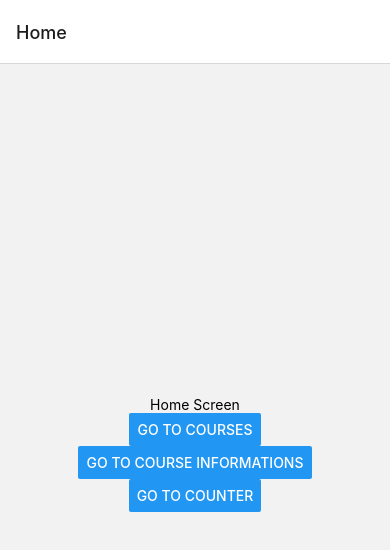
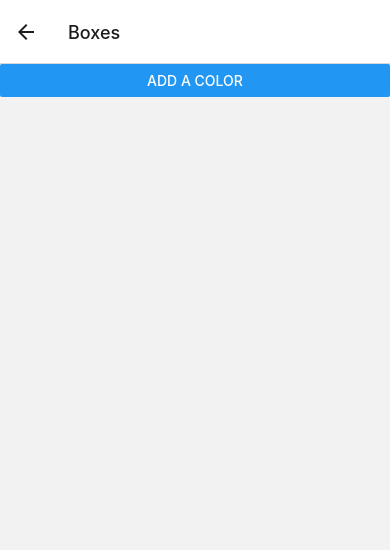
Before and after one commit to Ayalni2289/First-React-App, a React Native app in the folder firstApp/: screen /Boxes in a window 390 px wide. Shown: the top 550 px of the page. Built offline with nearby package versions, Linux system fonts and the light colour scheme.

Commit message:
Added Add Color button and added colors.

```diff
--- a/firstApp/App.js
+++ b/firstApp/App.js
@@ -5,6 +5,7 @@ import HomeScreen from './src/screens/homeScreen';
 import CoursesScreen from './src/screens/coursesScreen';
 import CoursesInformation from './src/screens/coursesInformation';
 import CounterScreen from './src/screens/counterScreen';
+import BoxScreen from './src/screens/boxScreen';
 
 export default function App() {
   const Stack = createNativeStackNavigator();
@@ -16,6 +17,7 @@ export default function App() {
         <Stack.Screen name="Courses" component={CoursesScreen} />
         <Stack.Screen name="Courses Info" component={CoursesInformation} />
         <Stack.Screen name="Counter" component={CounterScreen} />
+        <Stack.Screen name="Boxes" component={BoxScreen} />
       </Stack.Navigator>
     </NavigationContainer>
   );
--- /dev/null
+++ b/firstApp/src/screens/boxScreen.js
@@ -0,0 +1,31 @@
+import { StyleSheet, Text, View,FlatList, Button } from 'react-native'
+import React, {useState} from 'react'
+
+export default function BoxScreen() {
+    const [colors, setColors] = useState([])
+    const randomRgb = () => {
+        const red = Math.floor(Math.random()*256)
+        const green = Math.floor(Math.random()*256)
+        const blue = Math.floor(Math.random()*256)
+        return `rgb(${red}, ${green}, ${blue})`
+    }
+  return (
+    <View>
+      <Button
+        title='Add a Color'
+        onPress={() => {
+            setColors([...colors, randomRgb()])
+        }}
+      />
+      <FlatList
+        data={colors}
+        renderItem={({item}) => {
+            return <View style={{height: 100, width: 100, marginVertical:10, backgroundColor: item}}/>
+        }
+        }
+      />
+      </View>
+  )
+}
+
+const styles = StyleSheet.create({})
--- a/firstApp/src/screens/homeScreen.js
+++ b/firstApp/src/screens/homeScreen.js
@@ -18,6 +18,10 @@ export default function HomeScreen({navigation}) {
         title="Go to Counter"
         onPress={() => navigation.navigate('Counter')}
       />
+      <Button
+        title="Go to Box Screen"
+        onPress={() => navigation.navigate('Boxes')}
+      />
     </View>
   )
 }
```
